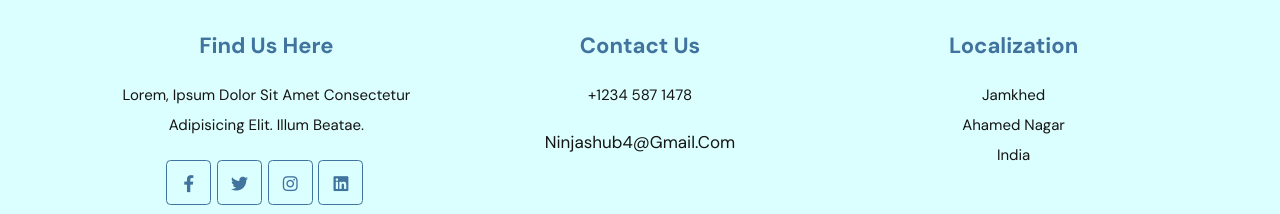
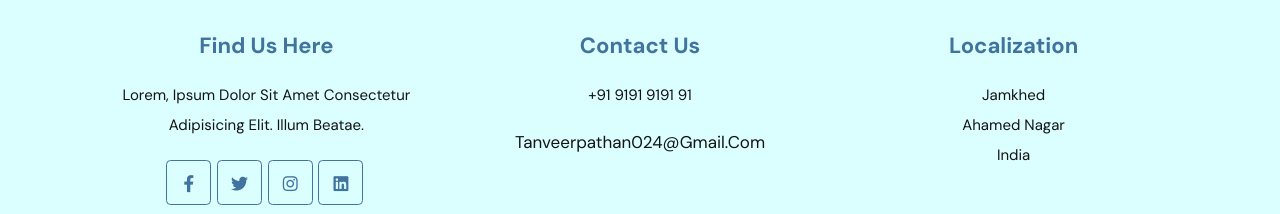
Before and after one commit to TanveerSP/project, a plain HTML site: page index.html in a window 1280 px wide. Shown: the part 5513-5727 px from the top of the page. Drawn offline with nearby package versions, Linux system fonts and the light colour scheme; a web font is replaced by a local one.

Commit message:
Update index.html

```diff
--- a/index.html
+++ b/index.html
@@ -657,8 +657,8 @@
 
             <div class="box">
                 <h3>contact us</h3>
-                <p>+1234 587 1478</p>
-                <a href="#" class="link">ninjashub4@gmail.com</a>
+                <p>+91 9191 9191 91</p>
+                <a href="#" class="link">tanveerpathan024@gmail.com</a>
             </div>
 
             <div class="box">
```
